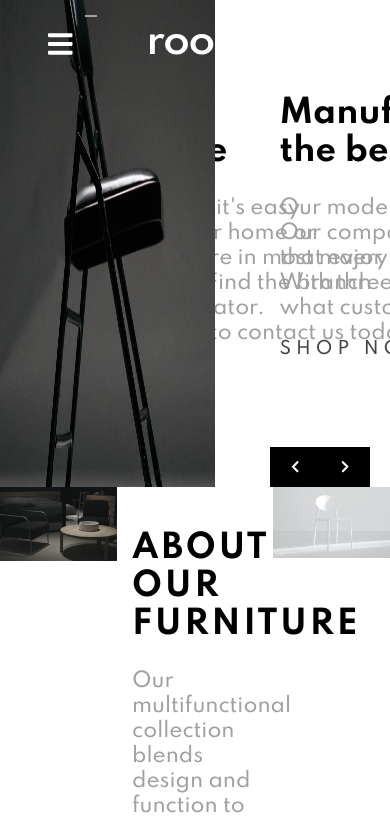
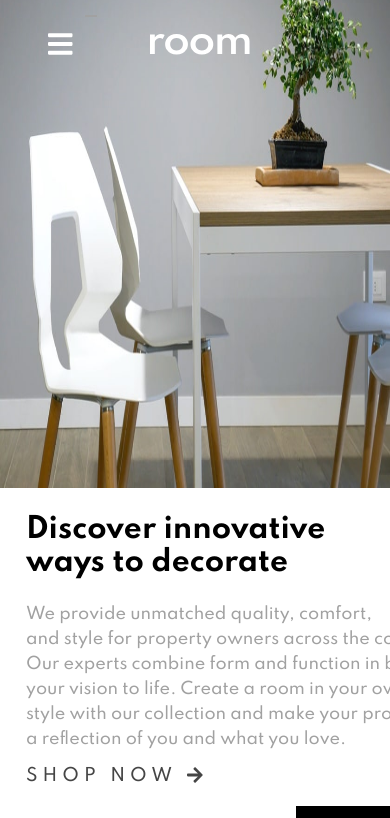
Before and after one commit to Barkty/room-homepage, a React (Create React App) app: page / in a window 390 px wide. Shown: the top 818 px of the page. Built offline with nearby package versions, Linux system fonts and the light colour scheme.

Commit message:
fixed mobile view

```diff
--- a/src/components/carousel/Carousel.jsx
+++ b/src/components/carousel/Carousel.jsx
@@ -22,17 +22,17 @@ const Carousel = ({ children}) => {
         setActiveIndex(newIndex);
     }
 
-    useEffect(() => {
-        const interval = setInterval(() => {
-            updateIndex(activeIndex + 1);
-        }, 1000);
+    // useEffect(() => {
+    //     const interval = setInterval(() => {
+    //         updateIndex(activeIndex + 1);
+    //     }, 1000);
 
-        return () => {
-            if (interval) {
-                clearInterval(interval);
-            }
-        }
-    });
+    //     return () => {
+    //         if (interval) {
+    //             clearInterval(interval);
+    //         }
+    //     }
+    // });
 
     return (
         <div className={styles.carousel}>
--- a/src/components/carousel/Carousel.module.css
+++ b/src/components/carousel/Carousel.module.css
@@ -1,6 +1,6 @@
 .carousel {
     overflow: hidden;
-    height: 500px;
+    height: auto;
     padding: 0;
     margin: 0;
 }
@@ -13,15 +13,16 @@
     display: inline-flex;
     align-items: center;
     justify-content: center;
-    height: 500px;
+    height: inherit;
     color: #000;
 }
 .carousel__indicators {
     position: relative;
-    top: -53px;
-    left: 125px;
+    top: -66px;
+    left: 55%;
     display: flex;
     justify-content: center;
+    width: fit-content;
 }
 .carousel__indicators > button {
     width: 50px;
@@ -33,9 +34,30 @@
     color: hsl(0, 0%, 100%);
     z-index: 2;
 }
-@media screen and (max-width: 375px) {
-    .carousel__item {
+@media screen and (max-width: 786px) {
+    .carousel__indicators {
+        position: relative;
+        top: -64px;
+        left: 88%;
         display: flex;
-        flex-direction: column;
+        justify-content: center;
     }
 }
+@media screen and (max-width: 676px) {
+    .carousel__indicators {
+        position: relative;
+        top: -64px;
+        left: 85%;
+        display: flex;
+        justify-content: center;
+    }
+}
+@media screen and (min-width: 374px) {
+    .carousel__indicators {
+        position: relative;
+        top: -64px;
+        left: 76%;
+        display: flex;
+        justify-content: center;
+    }
+}
--- a/src/page/home/Home.module.css
+++ b/src/page/home/Home.module.css
@@ -27,10 +27,9 @@
     /* object-fit: contain; */
 }
 .carousel__notes {
-    max-width: 45%;
+    width: 45%;
     height: inherit;
     box-sizing: border-box;
-    /* float: right; */
     position: relative;
     top: -460px;
     right: -55%;
@@ -76,6 +75,8 @@
     width: 100%;
     margin-top: -13px;
     padding: 0;
+    position: relative;
+    top: -53px;
 }
 .home__image {
     width: 30%;
@@ -108,23 +109,34 @@
     line-height: 25px;
 }
 
-@media screen and (max-width: 375px) {
+@media screen and (max-width: 786px) {
     .home__item {
-        display: flex;
-        flex-direction: row;
         width: 100%;
-        height: 500px;
+        height: auto;
+        position: relative;
+        top: 0;
     }
     .carousel__child {
         width: 100%;
+        height: 500px;
+        position: relative;
+        top: -12px;
     }
     .carousel__notes {
         width: 100%;
+        height: inherit;
+        box-sizing: border-box;
+        position: relative;
+        top: -10px;
+        right: 0;
+        padding-left: 65px;
+        padding-bottom: 55px;
     }
     .home__page {
         display: flex;
         flex-direction: column;
         width: 100%;
+        height: 400px;
     }
     .home__image {
         width: 100%;
@@ -132,4 +144,50 @@
     .about__text__con {
         width: 100%;
     }
+    .about__title {
+        font-family: 'Spartan';
+        font-size: 22px;
+        font-weight: 700;
+        color: hsl(0, 0%, 0%);
+        text-align: justify;
+        text-transform: uppercase;
+        letter-spacing: 3px;
+    }
+    .about__text {
+        color: hsl(0, 0%, 63%);
+        font-family: 'Spartan';
+        font-size: 18px;
+        font-weight: 500;
+        text-align: left;
+        line-height: 25px;
+    }
 }
+@media screen and (min-width: 374px) {
+    .carousel__notes {
+        width: 100%;
+        height: inherit;
+        box-sizing: border-box;
+        position: relative;
+        top: -10px;
+        right: 0;
+        padding-left: 26px;
+        padding-bottom: 55px;
+    }
+    .item__title {
+        color: hsl(0, 0%, 0%);
+        font-family: 'Spartan';
+        font-weight: 700;
+        font-size: 28px;
+        text-align: justify;
+        width: 70%;
+    }
+    .item__text {
+        color: hsl(0, 0%, 63%);
+        font-family: 'Spartan';
+        font-size: 16px;
+        font-weight: 500;
+        text-align: justify;
+        line-height: 25px;
+        width: 70%;
+    }
+}
```
